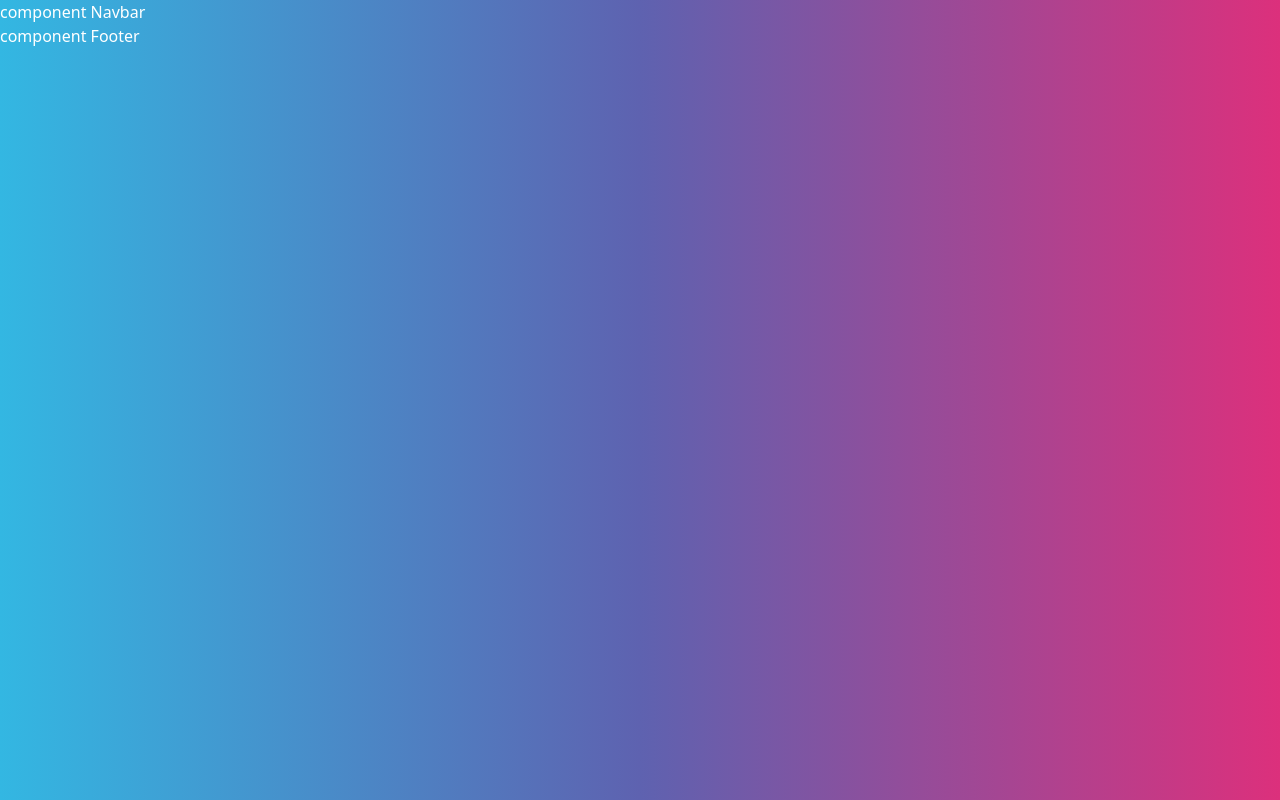
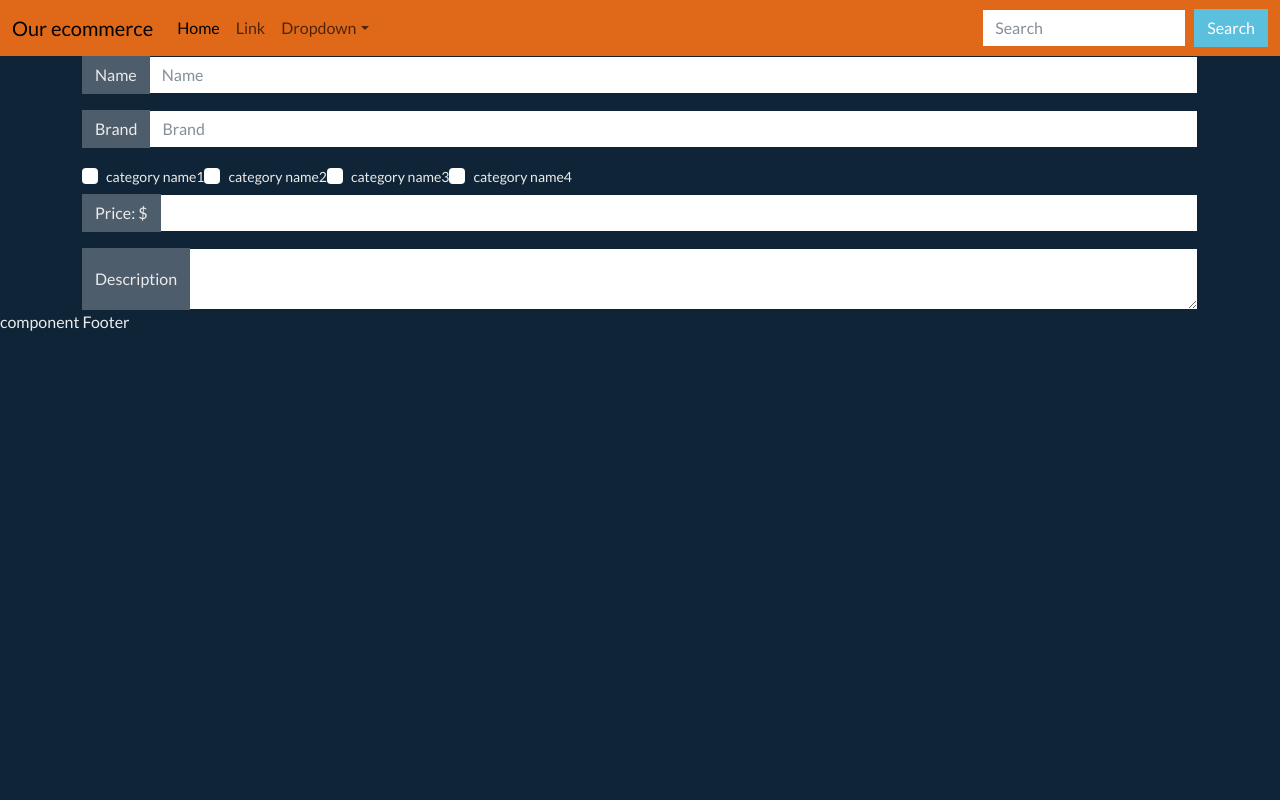
Before and after one commit to PabloElectricista/PF-Client, a React (Create React App) app: page /createproduct in a window 1280 px wide. Built offline with nearby package versions, Linux system fonts and the light colour scheme; no server answers.

Commit message:
create navbar cards theme

```diff
--- a/src/App.js
+++ b/src/App.js
@@ -4,6 +4,7 @@ import { ToastContainer } from 'react-toastify'
 import 'react-toastify/dist/ReactToastify.css'
 import Navbar from './components/NavBar/NavBar';
 import Home from './views/Home/Home';
+import CreateProduct from './views/CreateProduct/CreateProduct';
 import Footer from './components/Footer/Footer';
 
 function App() {
@@ -14,6 +15,7 @@ function App() {
                 <ToastContainer />
                 <Routes>
                     <Route path="/home" element={<Home/>}/>
+                    <Route path="/createproduct" element={<CreateProduct/>}/>
                 </Routes>
                 <Footer/>
             </Router>
--- /dev/null
+++ b/src/components/Card/Card.jsx
@@ -0,0 +1,16 @@
+import React from "react";
+function Card() {
+
+    return <div>
+        <div className="card" style={{width: "5rem;"}}>
+            <img src="https://via.placeholder.com/50/92c952" className="card-img-top" alt="product"/>
+                <div className="card-body">
+                    <h5 className="card-title">Card title</h5>
+                    <p className="card-text">Some quick example text to build on the card title and make up the bulk of the card's content.</p>
+                    <a href="#" className="btn btn-primary">See details</a>
+                </div>
+        </div>
+    </div>
+}
+
+export default Card;
--- a/src/components/Card/Cards.jsx
+++ b/src/components/Card/Cards.jsx
@@ -3,26 +3,42 @@ import React, { useEffect } from "react";
 import { useDispatch, useSelector } from "react-redux";
 import { getProds } from "../../redux/actions/products";
 import { toast } from 'react-toastify';
+import Card from "./Card";
 
 function Cards() {
 
     const dispatch = useDispatch()
-    const {products} = useSelector(state => state.products)
+    const { products } = useSelector(state => state.products)
 
-    useEffect(()=>{
+    useEffect(() => {
         dispatch(getProds())
         toast(" Vamos equipo!! ", {
             type: 'info'
         })
     }, [])
 
-    return <div>
-        {products && products.length ? products.map(product => <>
+    return <div className="container align-items-end">
+        <div className="d-flex flex-row mb-1">
+            <div className="p-2"><Card/></div>
+            <div className="p-2"><Card/></div>
+            <div className="p-2"><Card/></div>
+        </div>
+        <div className="d-flex flex-row mb-1">
+            <div className="p-2"><Card/></div>
+            <div className="p-2"><Card/></div>
+            <div className="p-2"><Card/></div>
+        </div>
+        <div className="d-flex flex-row mb-1">
+            <div className="p-2"><Card/></div>
+            <div className="p-2"><Card/></div>
+            <div className="p-2"><Card/></div>
+        </div>
+        {/* {products && products.length ? products.map(product => <>
         <p>Name: {product.name}</p>
         <p>Price: {product.price}</p>
         <p>Categories: </p>
         {product.category.map(cat => <p>{cat}</p>)}
-        </>) : "products"}
+        </>) : "products"} */}
     </div>
 }
 
--- a/src/components/NavBar/NavBar.jsx
+++ b/src/components/NavBar/NavBar.jsx
@@ -1,7 +1,39 @@
 function Navbar() {
 
     return <div>
-        component Navbar
+        <nav className="navbar navbar-expand-lg bg-primary">
+            <div className="container-fluid">
+                <a className="navbar-brand" href="#">Our ecommerce</a>
+                <button className="navbar-toggler" type="button" data-bs-toggle="collapse" data-bs-target="#navbarSupportedContent" aria-controls="navbarSupportedContent" aria-expanded="false" aria-label="Toggle navigation">
+                    <span className="navbar-toggler-icon"></span>
+                </button>
+                <div className="collapse navbar-collapse" id="navbarSupportedContent">
+                    <ul className="navbar-nav me-auto mb-2 mb-lg-0">
+                        <li className="nav-item">
+                            <a className="nav-link active" aria-current="page" href="#">Home</a>
+                        </li>
+                        <li className="nav-item">
+                            <a className="nav-link" href="#">Link</a>
+                        </li>
+                        <li className="nav-item dropdown">
+                            <a className="nav-link dropdown-toggle" href="#" role="button" data-bs-toggle="dropdown" aria-expanded="false">
+                                Dropdown
+                            </a>
+                            <ul className="dropdown-menu">
+                                <li><a className="dropdown-item" href="#">Action</a></li>
+                                <li><a className="dropdown-item" href="#">Another action</a></li>
+                                <li><hr className="dropdown-divider"></hr></li>
+                                <li><a className="dropdown-item" href="#">Something else here</a></li>
+                            </ul>
+                        </li>
+                    </ul>
+                    <form className="d-flex" role="search">
+                        <input className="form-control me-2" type="search" placeholder="Search" aria-label="Search" />
+                        <button className="btn btn-info" type="submit">Search</button>
+                    </form>
+                </div>
+            </div>
+        </nav>
     </div>
 }
 
--- a/src/index.js
+++ b/src/index.js
@@ -5,7 +5,7 @@ import App from './App';
 import { store } from './redux/store';
 import { Provider } from 'react-redux';
 import { Auth0Provider } from '@auth0/auth0-react'
-import "bootswatch/dist/quartz/bootstrap.min.css";
+import "bootswatch/dist/superhero/bootstrap.min.css";
 import axios from 'axios';
 import {
     REACT_APP_AUTH0_DOMAIN,
--- /dev/null
+++ b/src/views/CreateProduct/CreateProduct.jsx
@@ -0,0 +1,53 @@
+function CreateProduct() {
+
+    return <div className="container mt5">
+        <div className="input-group mb-3">
+            <span className="input-group-text" id="basic-addon1">Name</span>
+            <input type="text" className="form-control" placeholder="Name" aria-label="Name" aria-describedby="basic-addon1" />
+        </div>
+
+        <div className="input-group mb-3">
+            <span className="input-group-text" id="basic-addon2">Brand</span>
+            <input type="text" className="form-control" placeholder="Brand" aria-label="Brand" aria-describedby="basic-addon2" />
+        </div>
+
+        <div className="d-flex flex-row mb-1">
+            <div className="form-check">
+                <input className="form-check-input" type="checkbox" value="" id="defaultCheck1" />
+                <label className="form-check-label" for="defaultCheck1">
+                    category name1
+                </label>
+            </div>
+            <div className="form-check">
+                <input className="form-check-input" type="checkbox" value="" id="defaultCheck2" />
+                <label className="form-check-label" for="defaultCheck2">
+                    category name2
+                </label>
+            </div>
+            <div className="form-check">
+                <input className="form-check-input" type="checkbox" value="" id="defaultCheck1" />
+                <label className="form-check-label" for="defaultCheck1">
+                    category name3
+                </label>
+            </div>
+            <div className="form-check">
+                <input className="form-check-input" type="checkbox" value="" id="defaultCheck2" />
+                <label className="form-check-label" for="defaultCheck2">
+                    category name4
+                </label>
+            </div>
+        </div>
+
+        <div className="input-group mb-3">
+            <span className="input-group-text">Price: $</span>
+            <input type="text" className="form-control" aria-label="Amount (to the nearest dollar)" />
+        </div>
+
+        <div className="input-group">
+            <span className="input-group-text">Description</span>
+            <textarea className="form-control" aria-label="With textarea"></textarea>
+        </div>
+    </div>
+}
+
+export default CreateProduct;
```
